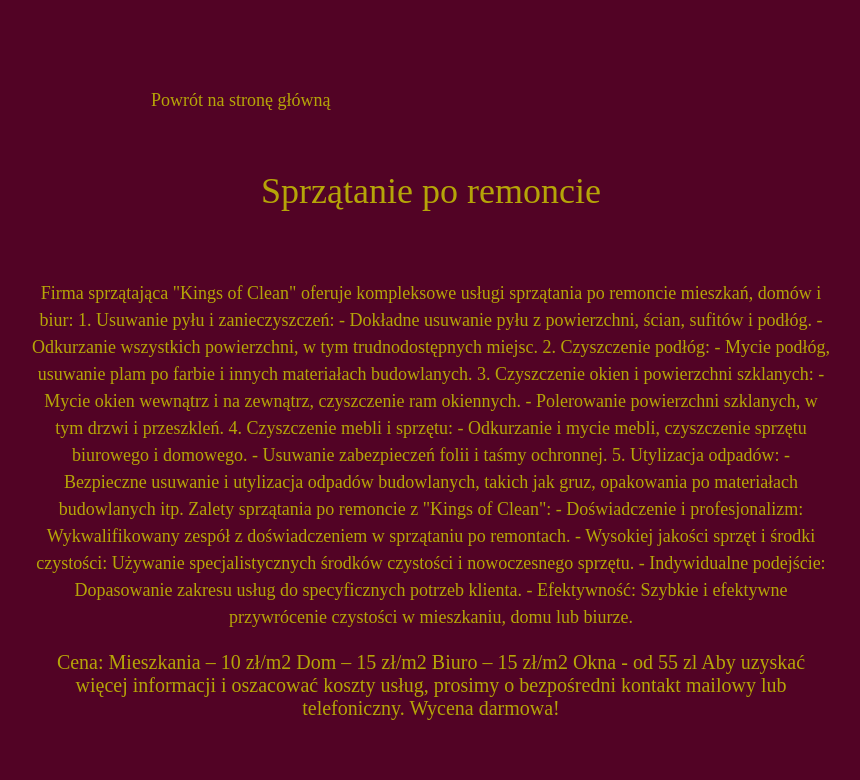
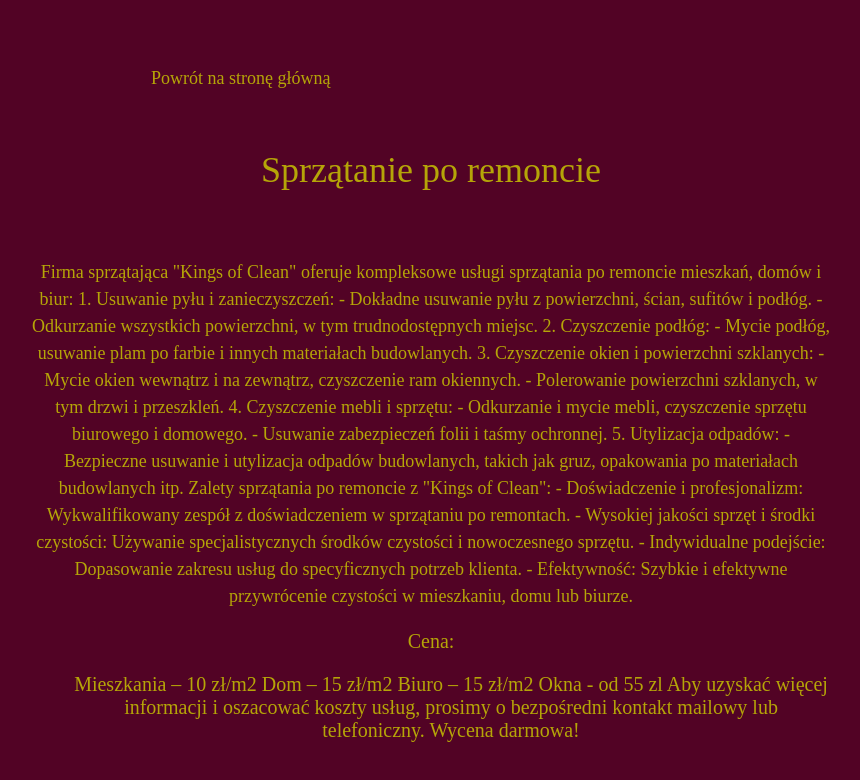
Before and after one commit to Qu4ckyy/KingsOfCleaning, a React (Create React App) app in the folder kingsofcleaning/: page /afterrenovation in a window 1280 px wide. Shown: the top 780 px of the page, without its empty margins (209-1069 px from the left). Built offline with nearby package versions, Linux system fonts and the light colour scheme.

Commit message:
poprawki

```diff
--- a/kingsofcleaning/src/MainPage/MainPage.jsx
+++ b/kingsofcleaning/src/MainPage/MainPage.jsx
@@ -104,7 +104,7 @@ const MainPage = () => {
         <div className="Vasiliy">
           <img src="unnamed.jpg" alt="" />
           <div className="text-container">
-            <h2>Vasiliy Fuklev</h2>
+            <h2>Vasyl Fuklev</h2>
             <h3>
               Korzystanie z usług firmy sprzątającej to inwestycja w Twoje
               zdrowie, czas i komfort.
@@ -121,6 +121,10 @@ const MainPage = () => {
         </div>
         <div>
           <img src="" alt="" />
+          <h2>E-mail: kingsofclean.pl@gmail.com</h2>
+        </div>
+        <div>
+          <img src="" alt="" />
           <h2>Instagram: _kings_of_clean_</h2>
         </div>
         <div>
@@ -133,10 +137,6 @@ const MainPage = () => {
         </div>
         <div>
           <img src="" alt="" />
-          <h2>E-mail: kingsofclean@gmail.com</h2>
-        </div>
-        <div>
-          <img src="" alt="" />
           <h2>REGON: 529812205</h2>
         </div>
       </div>
--- a/kingsofcleaning/src/Offer/AfterRenovation/AfterRenovation.jsx
+++ b/kingsofcleaning/src/Offer/AfterRenovation/AfterRenovation.jsx
@@ -1,55 +1,51 @@
-import "./AfterRenovation.scss"
-import { useNavigate } from 'react-router-dom';
-
+import "./AfterRenovation.scss";
+import { useNavigate } from "react-router-dom";
 
 const AfterRenovation = () => {
-
   const navigate = useNavigate();
 
   return (
     <div className="page">
       <nav>
-                <button onClick={() => navigate('/')}>Powrót na stronę główną</button>
+        <button onClick={() => navigate("/")}>Powrót na stronę główną</button>
       </nav>
       <div>
         <h2>Sprzątanie po remoncie</h2>
         <img src="" alt="" />
 
-
-                <h4>Firma sprzątająca &quot;Kings of Clean&quot; oferuje kompleksowe usługi sprzątania po remoncie mieszkań,
-                domów i biur:
-                1. Usuwanie pyłu i zanieczyszczeń:
-                - Dokładne usuwanie pyłu z powierzchni, ścian, sufitów i podłóg.
-                - Odkurzanie wszystkich powierzchni, w tym trudnodostępnych miejsc.
-                2. Czyszczenie podłóg:
-                - Mycie podłóg, usuwanie plam po farbie i innych materiałach budowlanych.
-                3. Czyszczenie okien i powierzchni szklanych:
-                - Mycie okien wewnątrz i na zewnątrz, czyszczenie ram okiennych.
-                - Polerowanie powierzchni szklanych, w tym drzwi i przeszkleń.
-                4. Czyszczenie mebli i sprzętu:
-                - Odkurzanie i mycie mebli, czyszczenie sprzętu biurowego i domowego.
-                - Usuwanie zabezpieczeń folii i taśmy ochronnej.
-                5. Utylizacja odpadów:
-                - Bezpieczne usuwanie i utylizacja odpadów budowlanych, takich jak gruz, opakowania po materiałach
-                budowlanych itp.
-                Zalety sprzątania po remoncie z &quot;Kings of Clean&quot;:
-                - Doświadczenie i profesjonalizm: Wykwalifikowany zespół z doświadczeniem w sprzątaniu po
-                remontach.
-                - Wysokiej jakości sprzęt i środki czystości: Używanie specjalistycznych środków czystości i
-                nowoczesnego sprzętu.
-                - Indywidualne podejście: Dopasowanie zakresu usług do specyficznych potrzeb klienta.
-                - Efektywność: Szybkie i efektywne przywrócenie czystości w mieszkaniu, domu lub biurze.</h4>
-                <h3>Cena:
-                Mieszkania – 10 zł/m2
-                Dom – 15 zł/m2
-                Biuro – 15 zł/m2
-                Okna - od 55 zl
-                Aby uzyskać więcej informacji i oszacować
-                koszty usług, prosimy o bezpośredni kontakt
-                mailowy lub telefoniczny. Wycena darmowa!</h3>
+        <h4>
+          Firma sprzątająca &quot;Kings of Clean&quot; oferuje kompleksowe
+          usługi sprzątania po remoncie mieszkań, domów i biur: 1. Usuwanie pyłu
+          i zanieczyszczeń: - Dokładne usuwanie pyłu z powierzchni, ścian,
+          sufitów i podłóg. - Odkurzanie wszystkich powierzchni, w tym
+          trudnodostępnych miejsc. 2. Czyszczenie podłóg: - Mycie podłóg,
+          usuwanie plam po farbie i innych materiałach budowlanych. 3.
+          Czyszczenie okien i powierzchni szklanych: - Mycie okien wewnątrz i na
+          zewnątrz, czyszczenie ram okiennych. - Polerowanie powierzchni
+          szklanych, w tym drzwi i przeszkleń. 4. Czyszczenie mebli i sprzętu: -
+          Odkurzanie i mycie mebli, czyszczenie sprzętu biurowego i domowego. -
+          Usuwanie zabezpieczeń folii i taśmy ochronnej. 5. Utylizacja odpadów:
+          - Bezpieczne usuwanie i utylizacja odpadów budowlanych, takich jak
+          gruz, opakowania po materiałach budowlanych itp. Zalety sprzątania po
+          remoncie z &quot;Kings of Clean&quot;: - Doświadczenie i
+          profesjonalizm: Wykwalifikowany zespół z doświadczeniem w sprzątaniu
+          po remontach. - Wysokiej jakości sprzęt i środki czystości: Używanie
+          specjalistycznych środków czystości i nowoczesnego sprzętu. -
+          Indywidualne podejście: Dopasowanie zakresu usług do specyficznych
+          potrzeb klienta. - Efektywność: Szybkie i efektywne przywrócenie
+          czystości w mieszkaniu, domu lub biurze.
+        </h4>
+        <h3>
+          Cena:
+          <ol>
+            Mieszkania – 10 zł/m2 Dom – 15 zł/m2 Biuro – 15 zł/m2 Okna - od 55
+            zl Aby uzyskać więcej informacji i oszacować koszty usług, prosimy o
+            bezpośredni kontakt mailowy lub telefoniczny. Wycena darmowa!
+          </ol>
+        </h3>
       </div>
     </div>
-    )
-}
+  );
+};
 
-export default AfterRenovation
+export default AfterRenovation;
```
Lines whose indentation alone changed are shown as unchanged.
